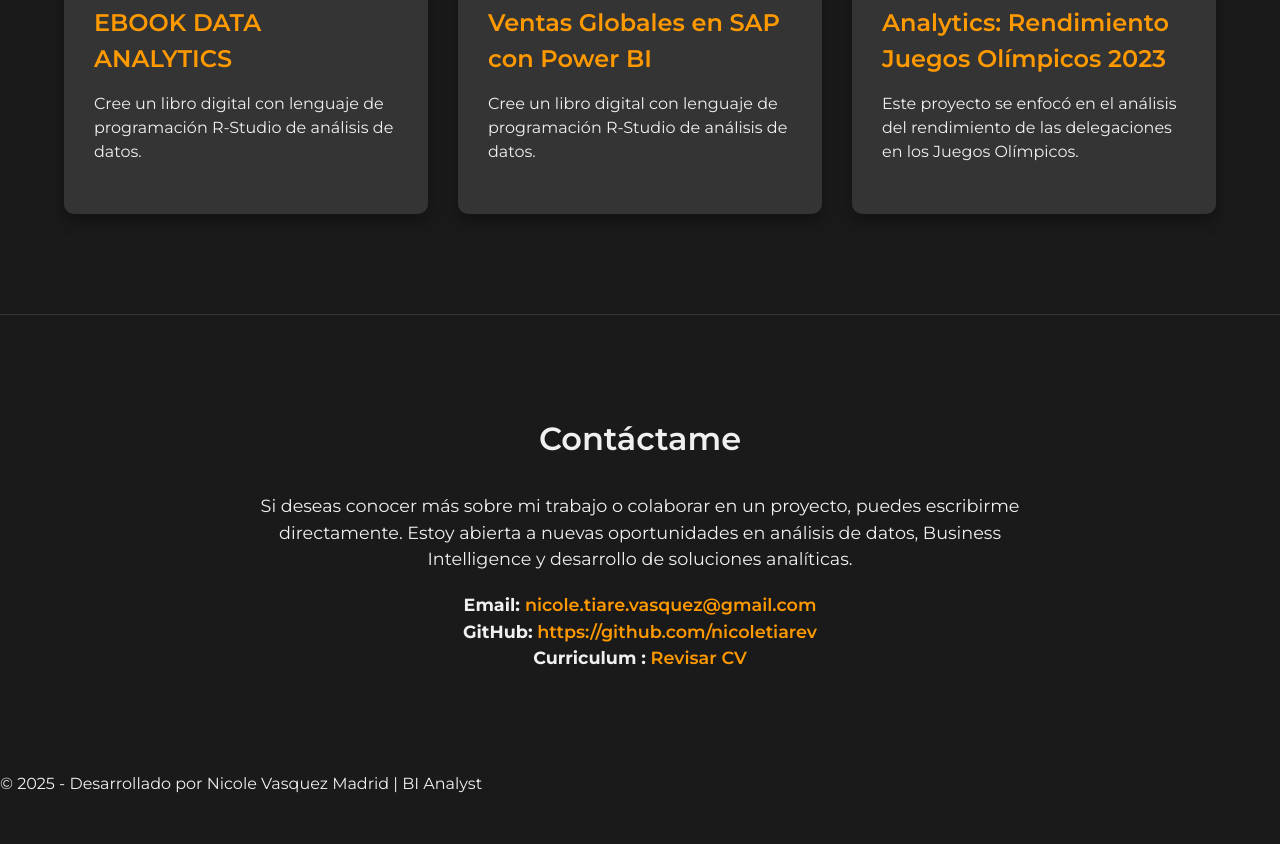
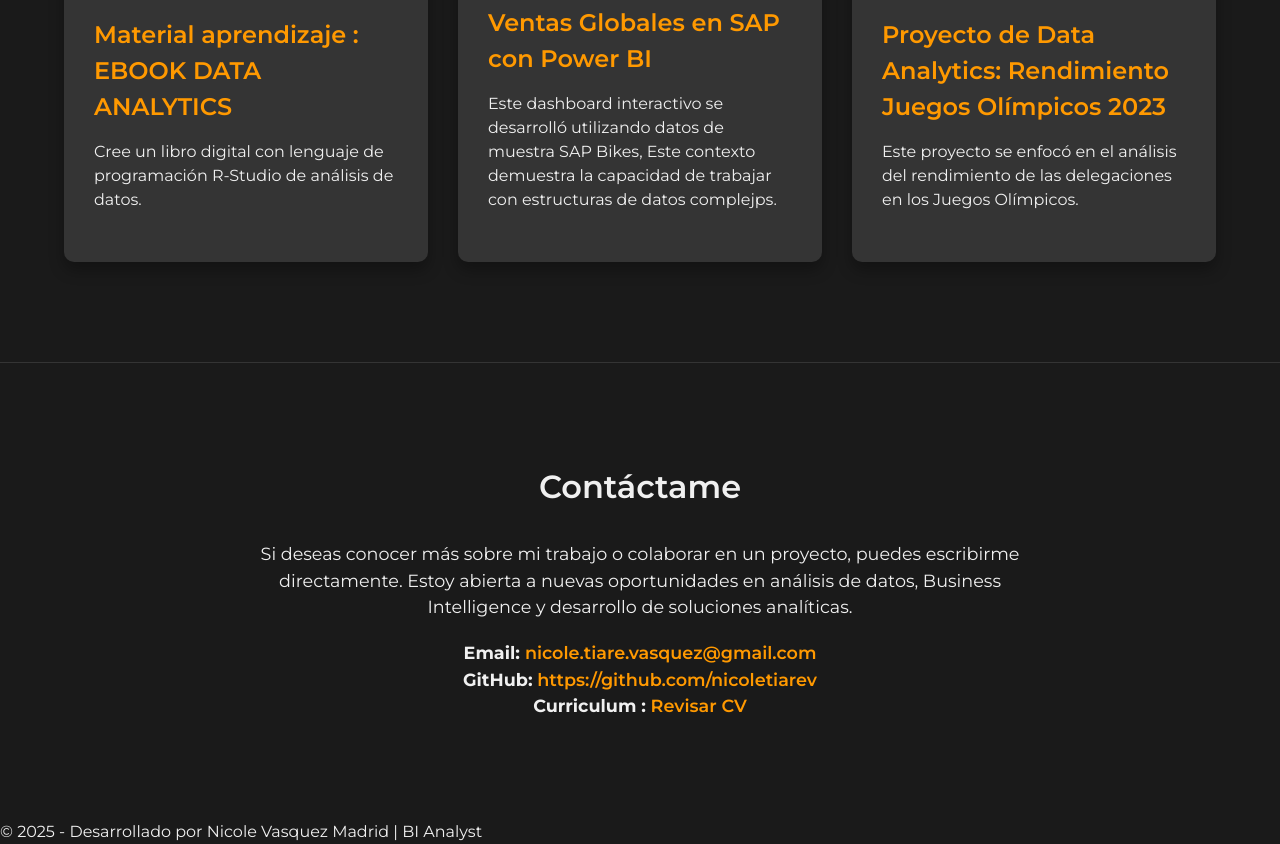
Before and after one commit to nicoletiarev/nicoletiarev.github.io, a plain HTML site: page index.html in a window 1280 px wide. Shown: the part 4206-5050 px from the top of the page. Before the commit the page ends 5002 px from the top, so only its background shows below. Drawn offline with nearby package versions, Linux system fonts and the light colour scheme.

Commit message:
Correcion 10-11-2025

```diff
--- a/index.html
+++ b/index.html
@@ -153,7 +153,8 @@
                     <div class="logo-herramienta"><img src="https://img.icons8.com/color/48/power-bi.png" alt="power-bi" class="logo-principal"> </div>
                     <img src="https://github.com/nicoletiarev/nicoletiarev/assets/74216289/76f71223-ecb1-43ef-96f4-27c6031e2003" alt="Portada gif 1" style="max-width: 100%; display: inline-block;" data-target="animated-image.originalImage"> <div class="contenido-proyecto">
                         <h4>Proyecto de Business Intelligence: Análisis de Ventas Globales en SAP con Power BI</h4>
-                        <p>Cree un libro digital con lenguaje de programación R-Studio de análisis de datos.</p>
+                        <p>Este dashboard interactivo se desarrolló utilizando datos de muestra SAP Bikes,
+                 Este contexto demuestra la capacidad de trabajar con estructuras de datos complejps.</p>
                     </div>
                     </article>
 
```
Also changed, not shown: proyecto-ebook-analytics.html (+4 -4 lines), proyecto-powerbi.html (+1 -1 lines), proyecto_tableau.html (+5 -5 lines).
